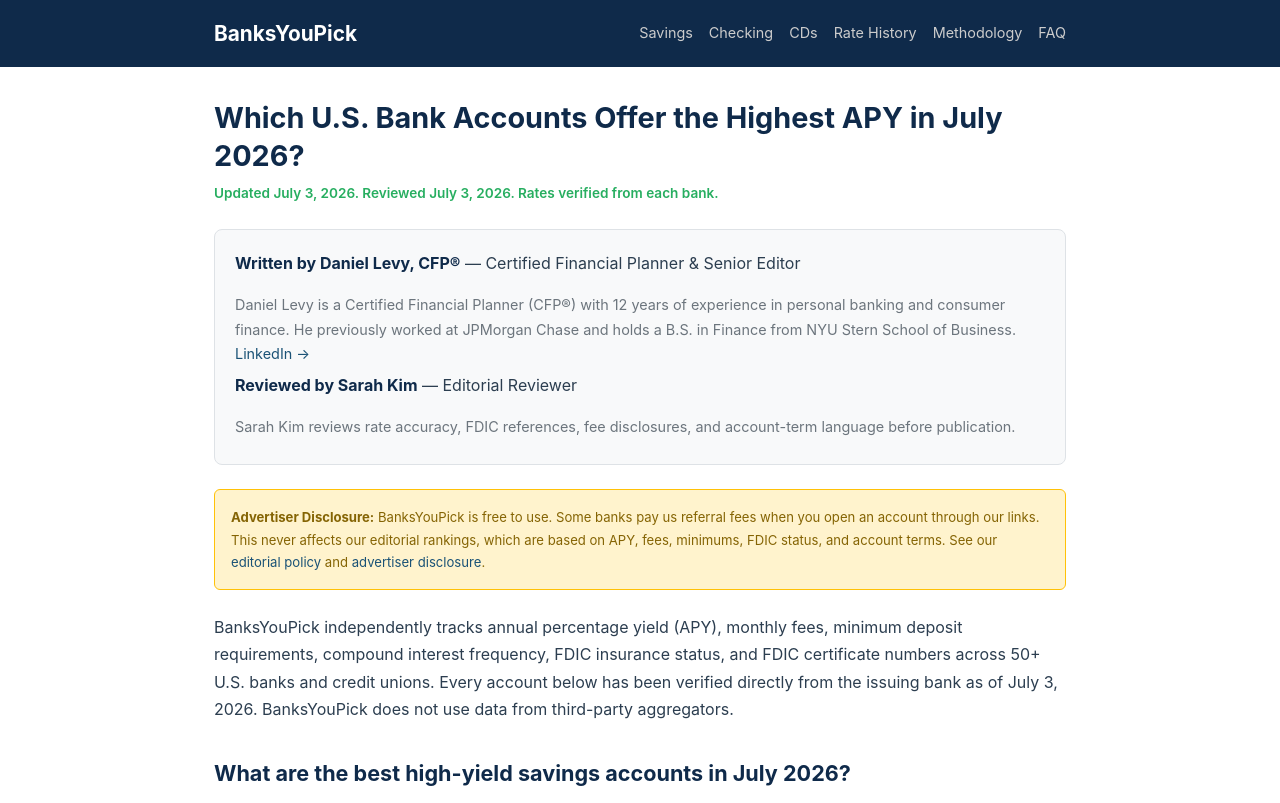
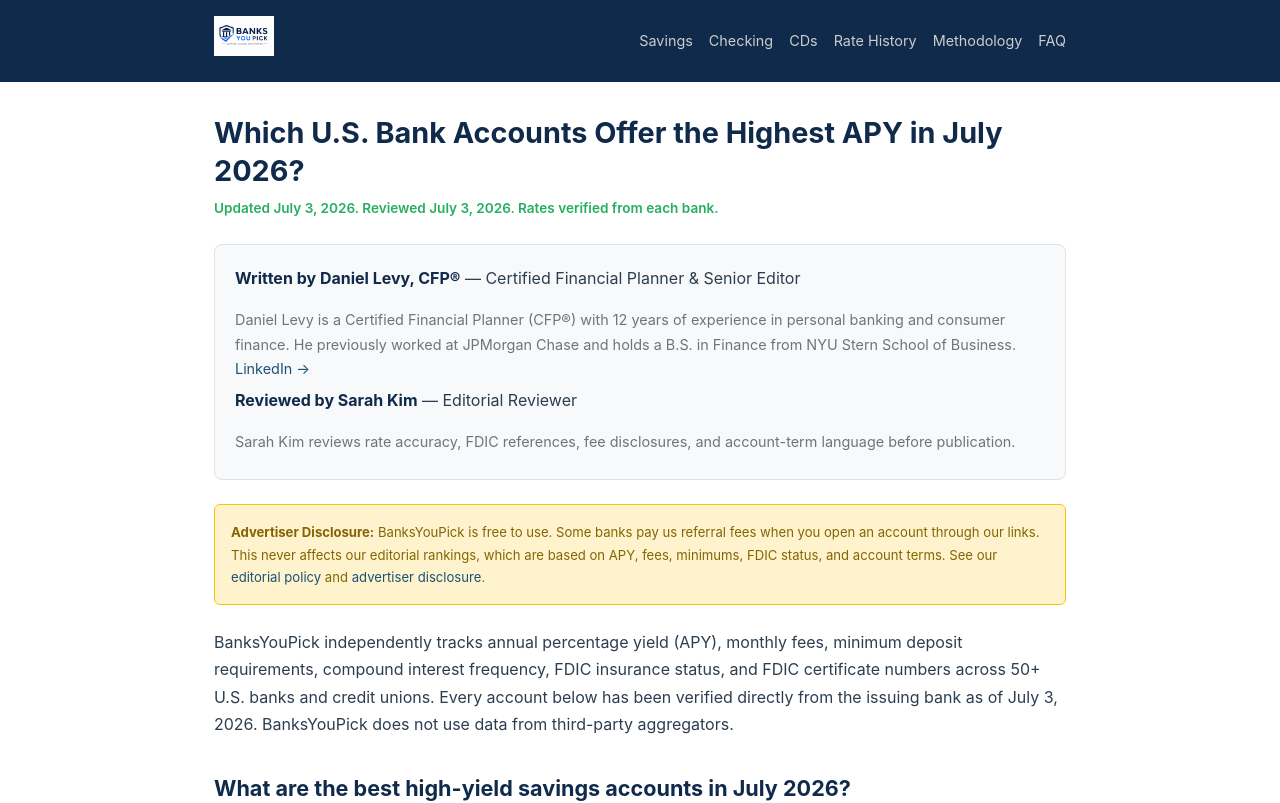
Before and after one commit to Dima0806/banksyoupick, a Next.js app in the folder bankyoupick2/: page / in a window 1280 px wide. Shown: the top 803 px of the page. Built offline with nearby package versions, Linux system fonts and the light colour scheme.

Commit message:
Update layout.tsx

```diff
--- a/bankyoupick2/app/layout.tsx
+++ b/bankyoupick2/app/layout.tsx
@@ -30,7 +30,7 @@ export default function Layout({ children }: { children: React.ReactNode }) {
       </head>
       <body>
         <header><div className="w">
-          <a href="/" className="logo">{SITE}</a>
+          <a href="/" className="logo"><img src="/logoBanksYouPick.png" alt="BanksYouPick" style={{height:'40px'}} /></a>
           <nav>{NAV.map(n => <a key={n.href} href={n.href}>{n.label}</a>)}</nav>
         </div></header>
         <main>{children}</main>
```
